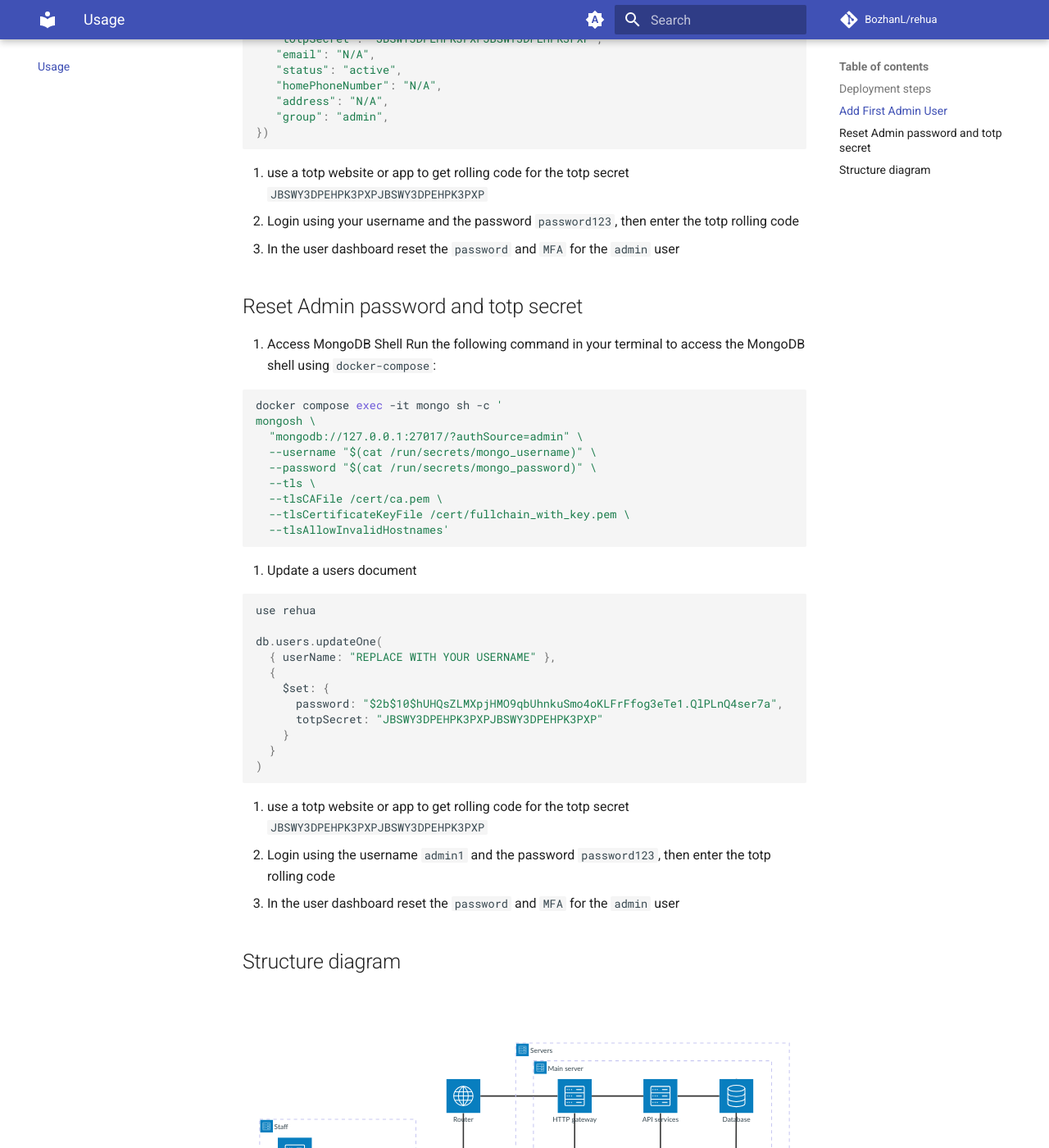
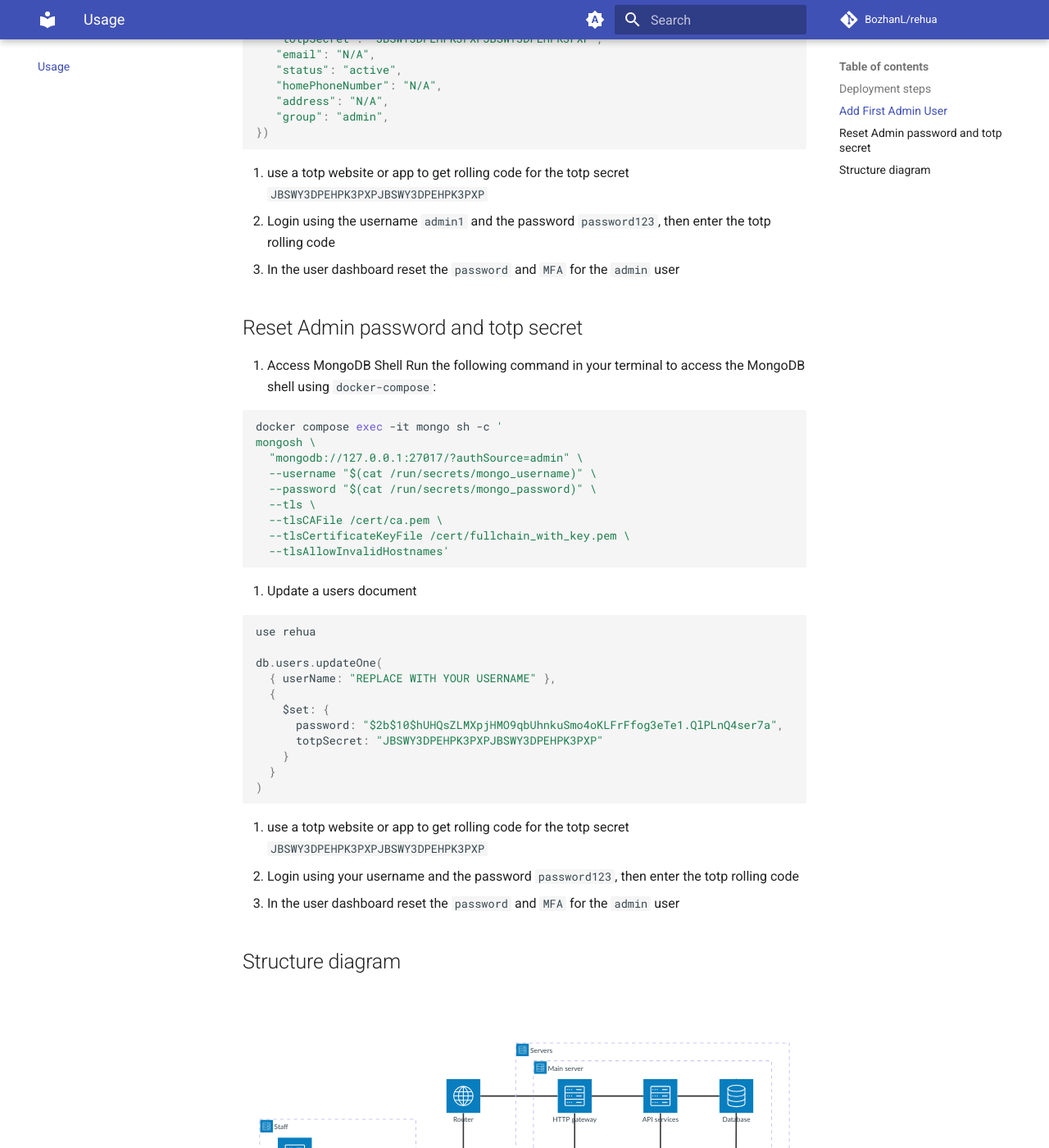
Before and after one commit to BozhanL/rehua-doc, an MkDocs documentation site: the page built from docs/usage.md, in a window 1280 px wide and 1400 px high, scrolled down 1432 px. Shown: the whole window at 82% size. Built offline with MkDocs 1.6.1 and Material for MkDocs 9.7.7, drawn with Linux system fonts in a browser that asks for light colours; comment, search, counter and statistics services are not loaded; part of the change alters nothing that is shown.

Commit message:
fix(docs): fixed instruction update in wrong section

````diff
--- a/docs/usage.md
+++ b/docs/usage.md
@@ -54,7 +54,7 @@ db.users.insertOne({
 ```
 
 3. use a totp website or app to get rolling code for the totp secret `JBSWY3DPEHPK3PXPJBSWY3DPEHPK3PXP`
-4. Login using your username and the password `password123`, then enter the totp rolling code
+4. Login using the username `admin1` and the password `password123`, then enter the totp rolling code
 5. In the user dashboard reset the `password` and `MFA` for the `admin` user
 
 ## Reset Admin password and totp secret
@@ -91,7 +91,7 @@ db.users.updateOne(
 ```
 
 3. use a totp website or app to get rolling code for the totp secret `JBSWY3DPEHPK3PXPJBSWY3DPEHPK3PXP`
-4. Login using the username `admin1` and the password `password123`, then enter the totp rolling code
+4. Login using your username and the password `password123`, then enter the totp rolling code
 5. In the user dashboard reset the `password` and `MFA` for the `admin` user
 
 ## Structure diagram
````
